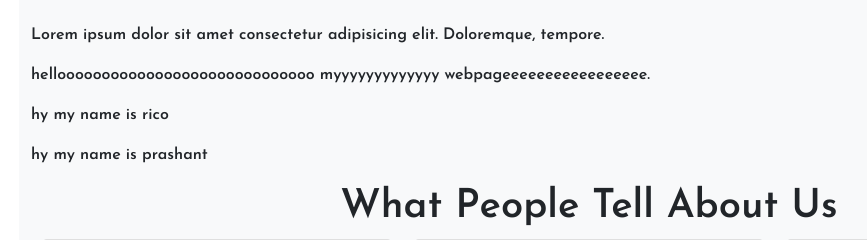
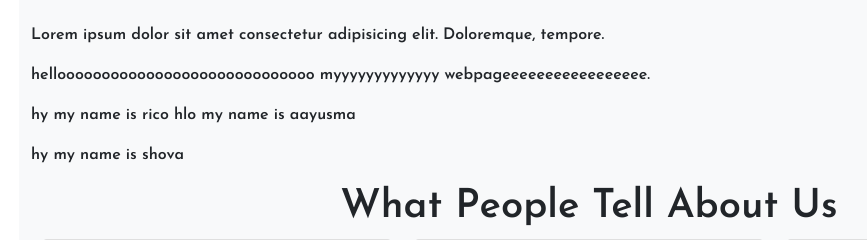
Before and after one commit to 9810506058/HANDSCRAFT, a PHP site: page /HANDSCRAFT/About-us.php in a window 1280 px wide. Shown: the part 954-1194 px from the top of the page, without its empty margins (51-918 px from the left). Run offline with PHP 8.4, Linux system fonts and the light colour scheme; data comes from the database, SQL or seed files in the repository.

Commit message:
maile change haney

```diff
--- a/website/About-us.php
+++ b/website/About-us.php
@@ -20,8 +20,9 @@
 
     <p>
         hy my name is rico
+        hlo my name is aayusma
     </p>
-<p> hy my name is prashant</p>
+<p> hy my name is shova</p>
     <!-- what people tell about us -->
     <section id="testimonials">
         <div class="container">
```
